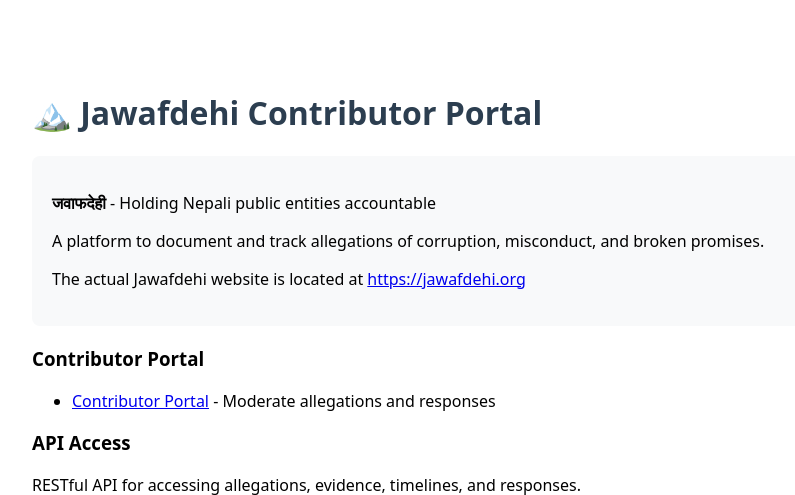
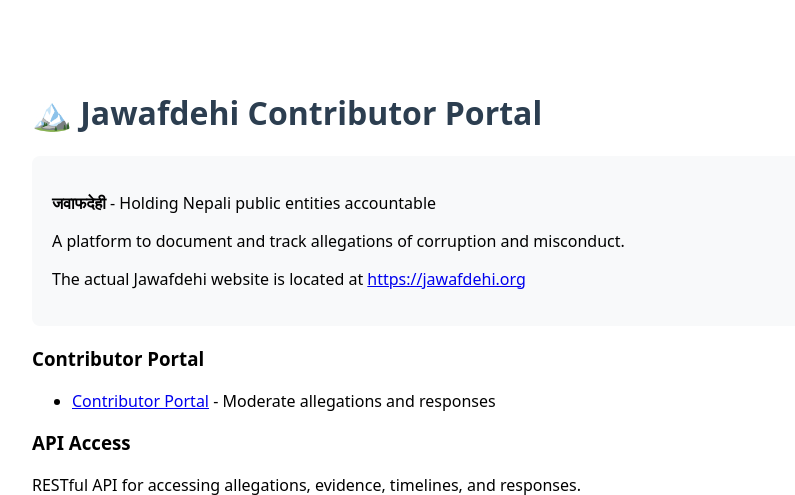
Before and after one commit to NewNepal-org/JawafdehiAPI, a Django app: page / in a window 1280 px wide. Shown: the top 495 px of the page, without its empty margins (208-1003 px from the left). Run offline with Django 5.2, Linux system fonts and the light colour scheme.

Commit message:
Remove broken promises

```diff
--- a/cases/templates/index.html
+++ b/cases/templates/index.html
@@ -15,7 +15,7 @@
 
     <div class="info">
         <p><strong>जवाफदेही</strong> - Holding Nepali public entities accountable</p>
-        <p>A platform to document and track allegations of corruption, misconduct, and broken promises.</p>
+        <p>A platform to document and track allegations of corruption and misconduct.</p>
         <p>The actual Jawafdehi website is located at <a href="https://jawafdehi.org">https://jawafdehi.org</a></p>
     </div>
 
--- a/config/settings.py
+++ b/config/settings.py
@@ -177,8 +177,8 @@ SPECTACULAR_SETTINGS = {
     "DESCRIPTION": """
 Public API for the Jawafdehi accountability platform.
 
-This API provides read-only access to published cases of alleged corruption,
-misconduct, and broken promises by public entities in Nepal.
+This API provides read-only access to published cases of alleged corruption
+and misconduct by public entities in Nepal.
 
 ## Features
 
```
Also changed, not shown: .kiro/specs/accountability-platform-core/requirements.md, .kiro/steering/product.md, README.md.
